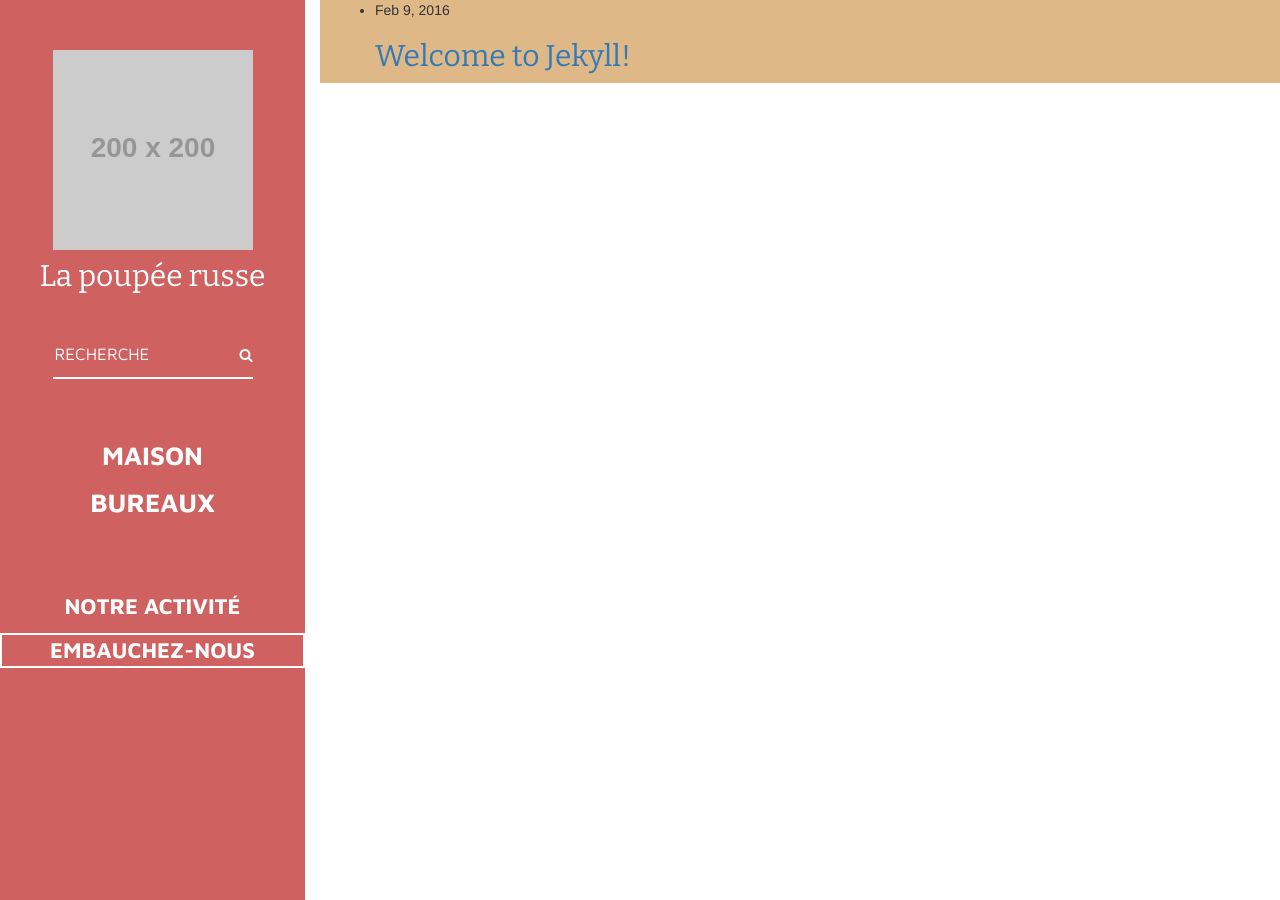
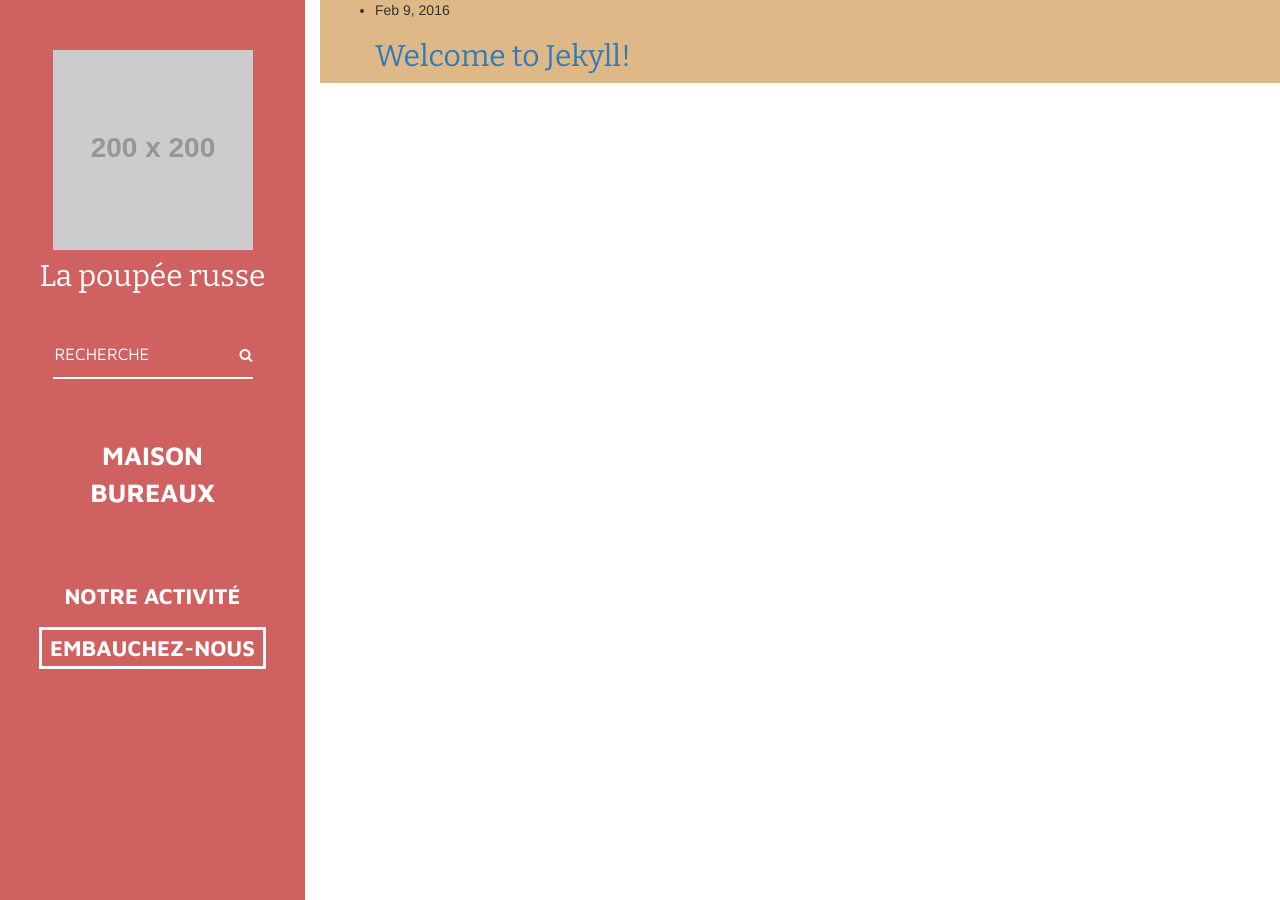
Before and after one commit to Koroeskohr/la-poupee-russe, a Jekyll site: the page built from index.html, in a window 1280 px wide. Built offline with Jekyll 4.4.1, drawn with Linux system fonts in a browser that asks for light colours; nearby versions of some CDN libraries.

Commit message:
header v1 :+1:

```diff
--- a/_includes/header.html
+++ b/_includes/header.html
@@ -11,14 +11,23 @@
     </a>
   </div>
   <nav>
-    <div class="categories">
-      <a href="/maison">Maison</a>
-      <a href="/bureaux">Bureaux</a>
-    </div>
-    <div class="corporate">
-      <a href="/notre-activite">Notre activité</a>
-      <a href="/notre-activite#contact" class="button">Embauchez-nous</a>
-    </div>
+    <ul class="categories">
+      <li>
+        <a href="/maison">Maison</a>
+      </li>
+      <li>
+        <a href="/bureaux">Bureaux</a>
+      </li>
+
+    </ul>
+    <ul class="corporate">
+      <li>
+        <a href="/notre-activite">Notre activité</a>
+      </li>
+      <li>
+        <a href="/notre-activite#contact" class="button">Embauchez-nous</a>
+      </li>
+    </ul>
   </nav>
 </header>
 
--- a/_sass/_header.scss
+++ b/_sass/_header.scss
@@ -15,10 +15,13 @@ header {
   }
 }
 
+nav ul {
+  list-style-type: none;
+  padding: 0;
+}
 
 nav a {
   color: #FFF;
-  display: block;
   font-family: $sans-font-family;
   font-weight: 800;
   font-size: 2.6rem;
@@ -91,10 +94,13 @@ nav a {
 .corporate {
   & a {
     font-size: 2.2rem;
-    margin-bottom: 1.0rem;
+  }
+  & li {
+    margin-bottom: 2rem;
   }
 
   & .button {
-    border: solid 2px #fff;
+    border: solid 3.2px #fff;
+    padding: 5px 8px;
   }
 }
```
